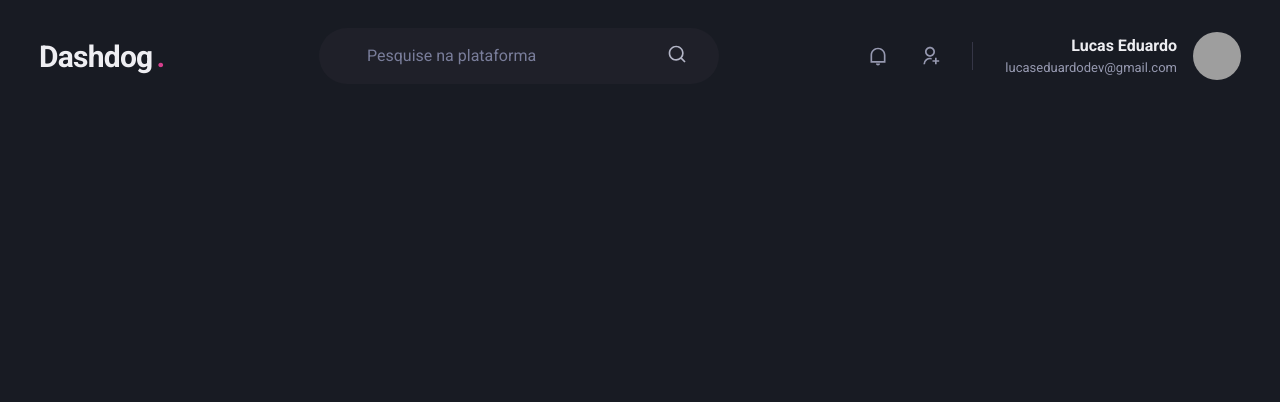
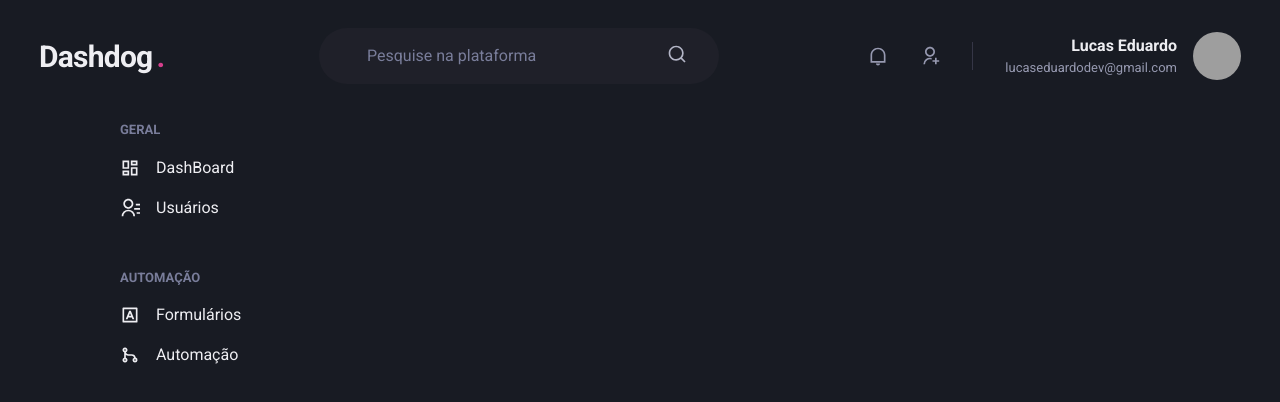
Before and after one commit to Lucasedusi/dash-umadep-next, a Next.js app: page /dashboard in a window 1280 px wide. Shown: the top 402 px of the page. Built offline with nearby package versions, Linux system fonts and the light colour scheme; grey boxes are pictures that could not be loaded.

Commit message:
create aside component

```diff
--- /dev/null
+++ b/src/components/SideBar.tsx
@@ -0,0 +1,55 @@
+import { Box, Stack, Text, Link, Icon } from "@chakra-ui/react";
+import {
+	RiContactsLine,
+	RiDashboardLine,
+	RiGitMergeLine,
+	RiInputMethodLine,
+} from "react-icons/ri";
+
+export function SideBar() {
+	return (
+		<Box as="aside" w="64" ml="24">
+			<Stack spacing="12" align="flex-start">
+				<Box>
+					<Text fontWeight="bold" color="gray.400" fontSize="small">
+						GERAL
+					</Text>
+					<Stack spacing="4" mt="4" align="stretch">
+						<Link display="flex" alignItems="center">
+							<Icon as={RiDashboardLine} fontSize="20" />
+							<Text ml="4" fontWeight="medium">
+								DashBoard
+							</Text>
+						</Link>
+						<Link display="flex" alignItems="center">
+							<Icon as={RiContactsLine} fontSize="20" />
+							<Text ml="4" fontWeight="medium">
+								Usuários
+							</Text>
+						</Link>
+					</Stack>
+				</Box>
+
+				<Box>
+					<Text fontWeight="bold" color="gray.400" fontSize="small">
+						AUTOMAÇÃO
+					</Text>
+					<Stack spacing="4" mt="4" align="stretch">
+						<Link display="flex" alignItems="center">
+							<Icon as={RiInputMethodLine} fontSize="20" />
+							<Text ml="4" fontWeight="medium">
+								Formulários
+							</Text>
+						</Link>
+						<Link display="flex" alignItems="center">
+							<Icon as={RiGitMergeLine} fontSize="20" />
+							<Text ml="4" fontWeight="medium">
+								Automação
+							</Text>
+						</Link>
+					</Stack>
+				</Box>
+			</Stack>
+		</Box>
+	);
+}
--- a/src/pages/dashboard.tsx
+++ b/src/pages/dashboard.tsx
@@ -1,10 +1,15 @@
 import { Flex } from "@chakra-ui/react";
 import { Header } from "../components/Header";
+import { SideBar } from "../components/SideBar";
 
 export default function Dashboard() {
 	return (
 		<Flex direction="column" h="100vh">
 			<Header />
+
+			<Flex w="100%" my="6" maxWidth={1250} px="6">
+				<SideBar />
+			</Flex>
 		</Flex>
 	);
 }
```
